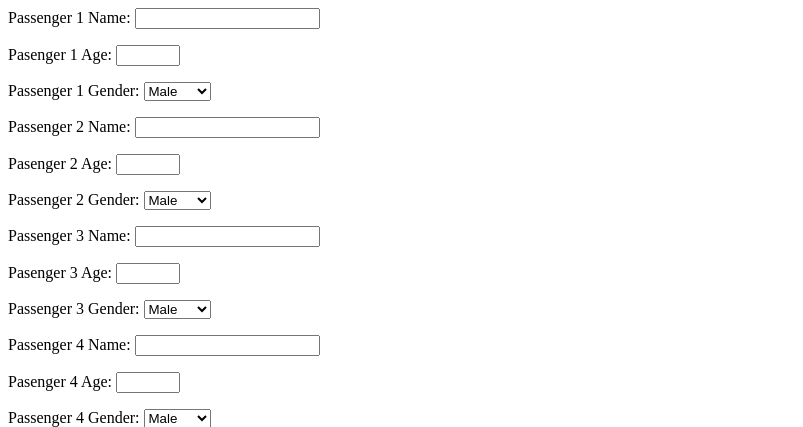
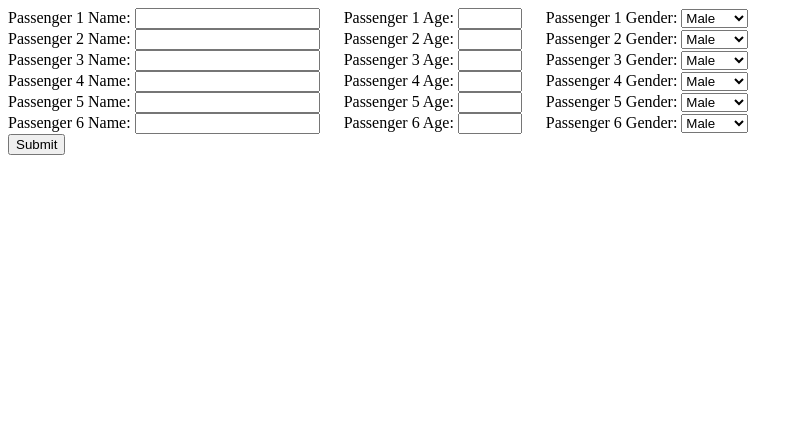
Before and after one commit to shobhit907/reserway, a Django app: page /passenger_details_form/ in a window 1280 px wide. Shown: the top 427 px of the page, without its empty margins (0-803 px from the left). Run offline with Django 3.2, Linux system fonts and the light colour scheme.

Commit message:
Passengers form updated

```diff
--- a/reserway/bookings/views.py
+++ b/reserway/bookings/views.py
@@ -15,9 +15,6 @@ def PassengerDetailsFormPage(request):
         form = PassengerDetailsForm(request.POST)
         # check whether it's valid:
         if form.is_valid():
-            # process the data in form.cleaned_data as required
-            # ...
-            # redirect to a new URL:
             return HttpResponseRedirect('')
 
     # if a GET (or any other method) we'll create a blank form
--- a/reserway/templates/bookings/passenger_details_form.html
+++ b/reserway/templates/bookings/passenger_details_form.html
@@ -1,5 +1,58 @@
 <form action="/passenger_details_form/" method="post">
     {% csrf_token %}
-    {{form.as_p}}
+    <label for="passenger1Name">Passenger 1 Name: </label>
+    {{form.passenger1Name}}
+    &emsp;
+    <label for="passenger1Age">Passenger 1 Age: </label>
+    {{form.passenger1Age}}
+    &emsp;
+    <label for="passenger1Gender">Passenger 1 Gender: </label>
+    {{form.passenger1Gender}}
+    <br>
+    <label for="passenger2Name">Passenger 2 Name: </label>
+    {{form.passenger2Name}}
+    &emsp;
+    <label for="passenger2Age">Passenger 2 Age: </label>
+    {{form.passenger2Age}}
+    &emsp;
+    <label for="passenger2Gender">Passenger 2 Gender: </label>
+    {{form.passenger2Gender}}
+    <br>
+    <label for="passenger3Name">Passenger 3 Name: </label>
+    {{form.passenger3Name}}
+    &emsp;
+    <label for="passenger3Age">Passenger 3 Age: </label>
+    {{form.passenger3Age}}
+    &emsp;
+    <label for="passenger3Gender">Passenger 3 Gender: </label>
+    {{form.passenger3Gender}}
+    <br>
+    <label for="passenger4Name">Passenger 4 Name: </label>
+    {{form.passenger4Name}}
+    &emsp;
+    <label for="passenger4Age">Passenger 4 Age: </label>
+    {{form.passenger4Age}}
+    &emsp;
+    <label for="passenger4Gender">Passenger 4 Gender: </label>
+    {{form.passenger4Gender}}
+    <br>
+    <label for="passenger5Name">Passenger 5 Name: </label>
+    {{form.passenger5Name}}
+    &emsp;
+    <label for="passenger5Age">Passenger 5 Age: </label>
+    {{form.passenger5Age}}
+    &emsp;
+    <label for="passenger5Gender">Passenger 5 Gender: </label>
+    {{form.passenger5Gender}}
+    <br>
+    <label for="passenger6Name">Passenger 6 Name: </label>
+    {{form.passenger6Name}}
+    &emsp;
+    <label for="passenger6Age">Passenger 6 Age: </label>
+    {{form.passenger6Age}}
+    &emsp;
+    <label for="passenger6Gender">Passenger 6 Gender: </label>
+    {{form.passenger6Gender}}
+    <br>
     <input type="submit" value="Submit">
-</form
+</form>
```
